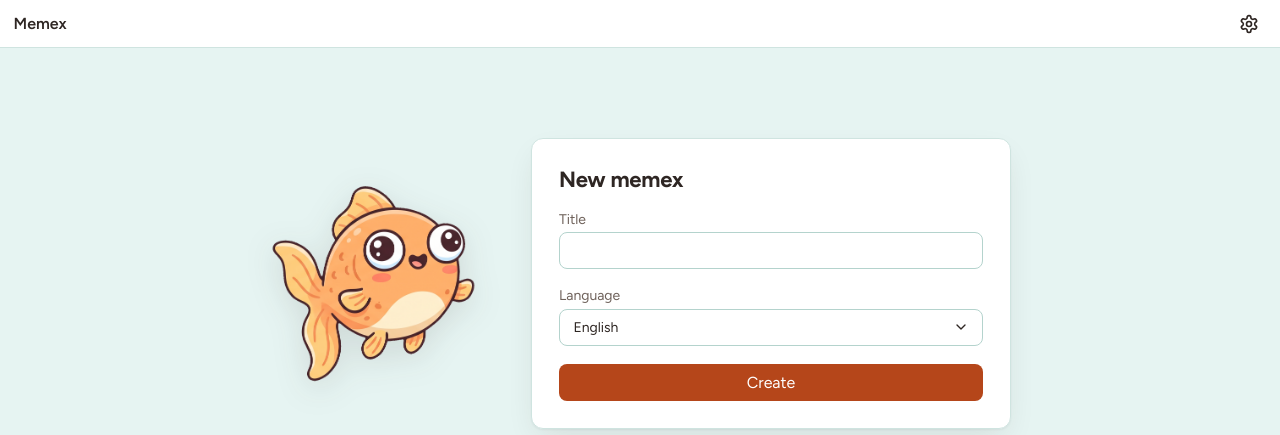
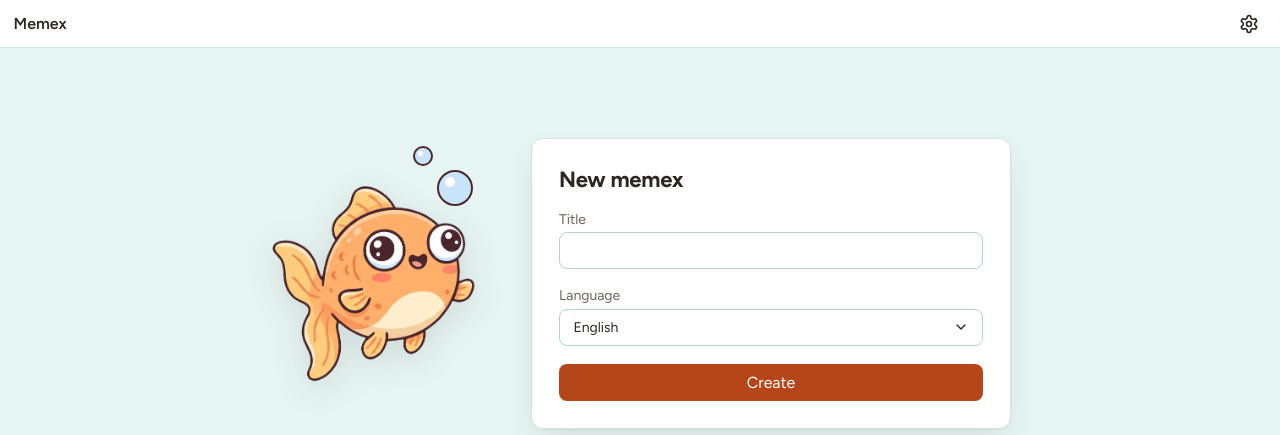
Before and after one commit to resolveworks/memex, a SvelteKit app: page / in a window 1280 px wide. Shown: the top 435 px of the page. Built offline with nearby package versions, Linux system fonts and the light colour scheme; what sqlite would draw is missing.

Commit message:
Add bubbles around the landing page mascot

```diff
--- /dev/null
+++ b/src/lib/components/Bubble.svelte
@@ -0,0 +1,28 @@
+<script lang="ts">
+	let { size = "2rem", class: className = "" }: { size?: string; class?: string } = $props();
+</script>
+
+<span class="bubble {className}" style="--bubble-size: {size}" aria-hidden="true"></span>
+
+<style>
+	.bubble {
+		position: absolute;
+		display: block;
+		inline-size: var(--bubble-size);
+		aspect-ratio: 1;
+		border-radius: 50%;
+		border: 2px solid #4d282f;
+		background: #c8e4fa;
+	}
+
+	.bubble::after {
+		content: "";
+		position: absolute;
+		top: 16%;
+		left: 18%;
+		inline-size: 32%;
+		block-size: 32%;
+		border-radius: 50%;
+		background: #fff;
+	}
+</style>
--- a/src/routes/+page.svelte
+++ b/src/routes/+page.svelte
@@ -3,6 +3,7 @@
 	import { goto } from "$app/navigation";
 	import mascot from "$lib/assets/mascot1.png";
 	import AppShell from "$lib/components/AppShell.svelte";
+	import Bubble from "$lib/components/Bubble.svelte";
 	import Button from "$lib/components/Button.svelte";
 	import Card from "$lib/components/Card.svelte";
 	import Field from "$lib/components/Field.svelte";
@@ -57,7 +58,11 @@
 	{/snippet}
 	<div class="landing">
 		<div class="hero">
-			<img class="mascot" src={mascot} alt="" />
+			<div class="mascot-wrap">
+				<img class="mascot" src={mascot} alt="" />
+				<Bubble class="bubble-pop big" size="clamp(1.5rem, 3.5vw, 2.25rem)" />
+				<Bubble class="bubble-pop small" size="clamp(0.9rem, 2vw, 1.25rem)" />
+			</div>
 			<Card>
 				<h1>{t("create.heading")}</h1>
 				<form class="stack" method="POST" use:enhance>
@@ -158,10 +163,25 @@
 		letter-spacing: -0.01em;
 	}
 
+	.mascot-wrap {
+		position: relative;
+		justify-self: center;
+	}
+
 	.mascot {
-		justify-self: center;
+		display: block;
 		inline-size: clamp(10rem, 24vw, 13rem);
 		filter: drop-shadow(0 8px 16px rgb(46 38 35 / 0.12));
+	}
+
+	.mascot-wrap :global(.bubble-pop.big) {
+		top: -0.75rem;
+		right: 0.25rem;
+	}
+
+	.mascot-wrap :global(.bubble-pop.small) {
+		top: -2.25rem;
+		right: 2.75rem;
 	}
 
 	.explain {
```
